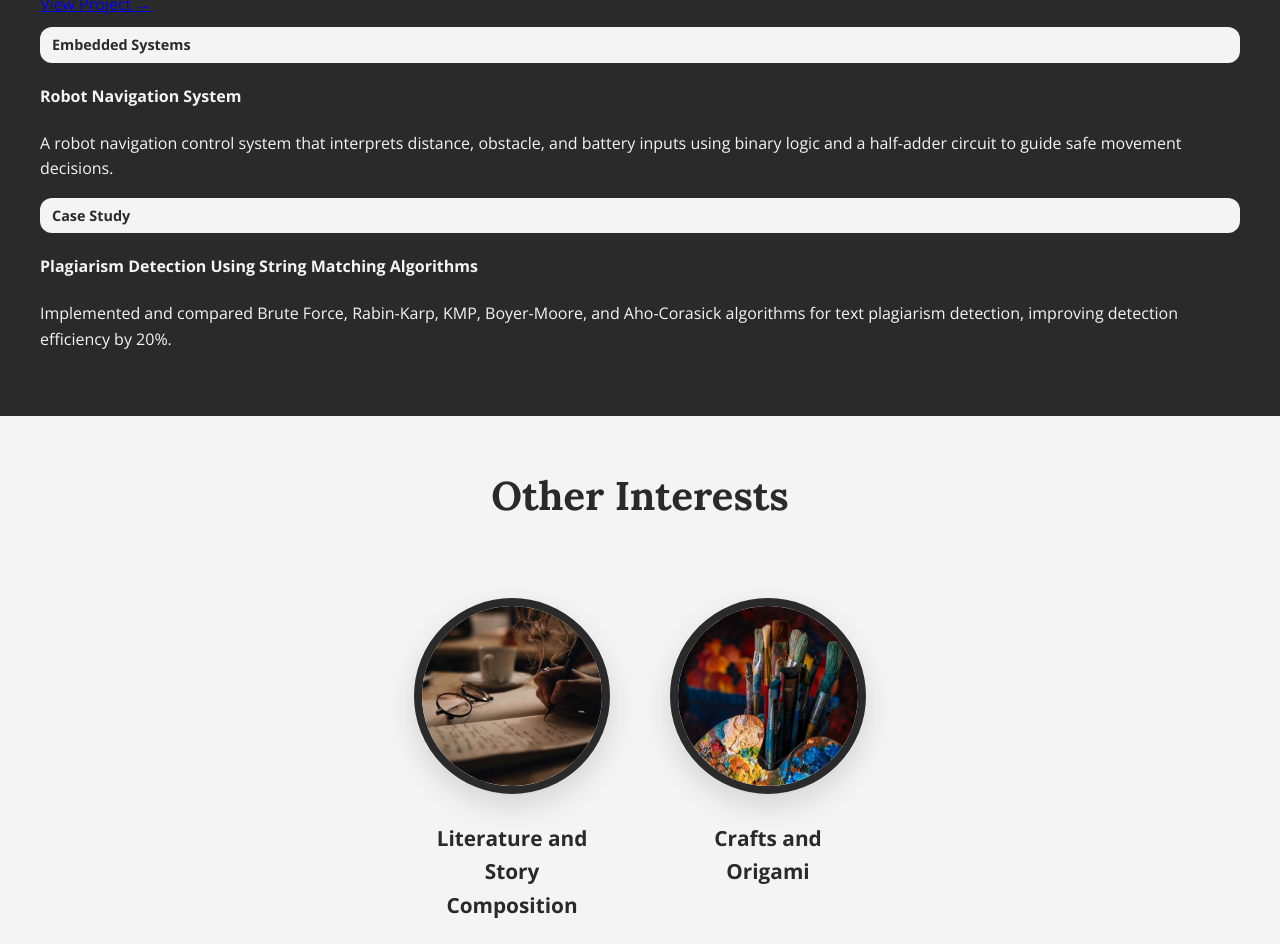
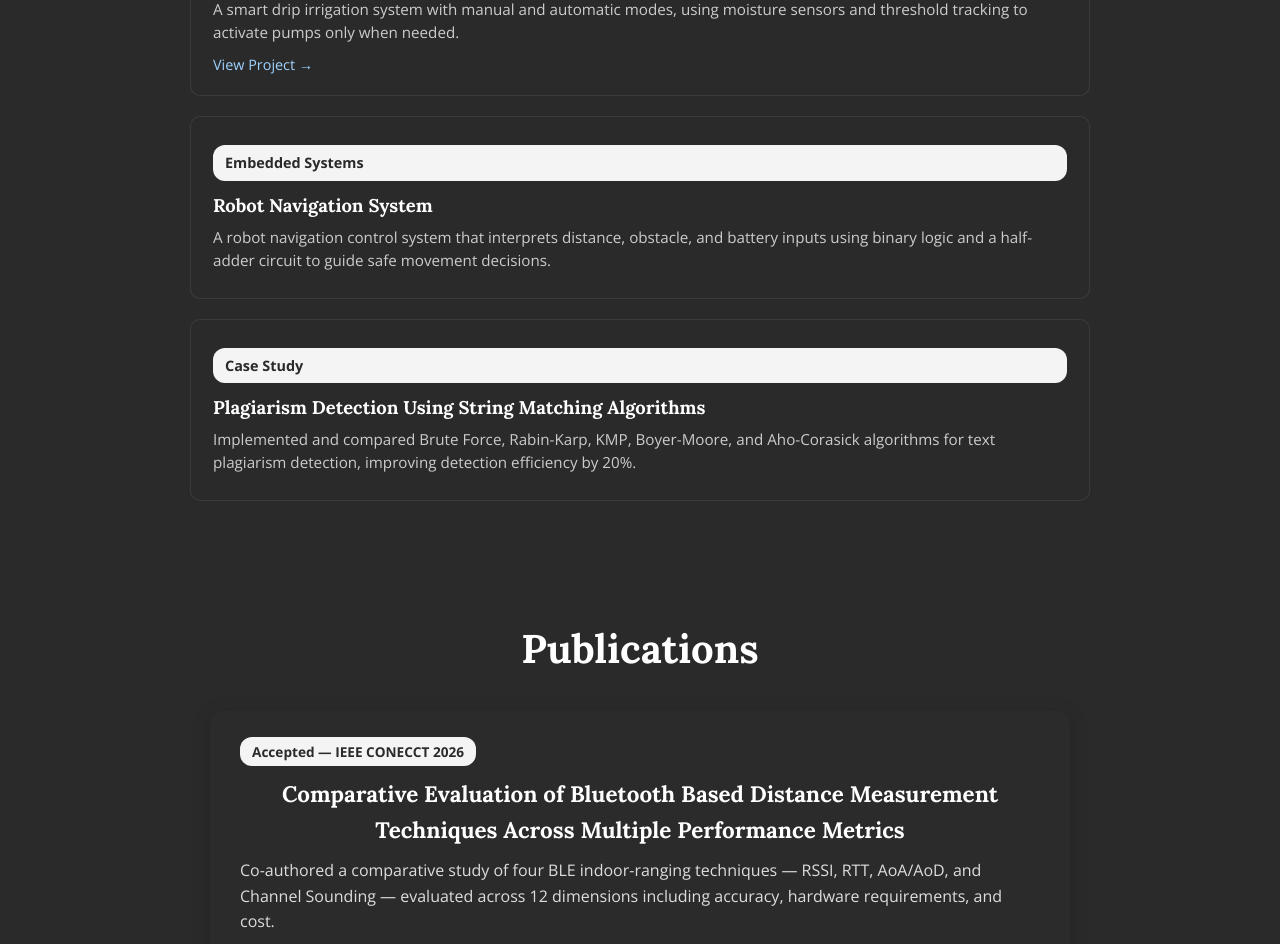
Before and after one commit to srihithathotakura/portfolio-v2, a React (Create React App) app: page / in a window 1280 px wide. Shown: the part 5780-6724 px from the top of the page. Built offline with nearby package versions, Linux system fonts and the light colour scheme.

Commit message:
Updated CSS

```diff
--- a/src/App.css
+++ b/src/App.css
@@ -569,6 +569,74 @@ h2 { font-size: 2.5rem; margin-bottom: 30px; }
   transform: scale(1.1);
 }
 
+/* ----- Other Academic Projects (lighter list style) ----- */
+.other-projects-list {
+  max-width: 900px;
+  margin: 0 auto;
+  padding: 10px 20px 20px;
+  display: flex;
+  flex-direction: column;
+  gap: 20px;
+}
+.other-project-item {
+  background: rgba(44,44,44,0.6);
+  border: 1px solid rgba(244,244,244,0.08);
+  border-radius: 10px;
+  padding: 18px 22px;
+}
+.other-project-item h4 {
+  font-family: 'Lora', serif;
+  font-size: 1.15rem;
+  color: #fff;
+  margin: 8px 0 6px;
+}
+.other-project-item p {
+  color: #ccc;
+  font-size: 0.95rem;
+  line-height: 1.5;
+  margin: 0 0 8px;
+}
+.other-project-item .text-link {
+  color: #9fd3ff;
+  font-size: 0.9rem;
+  text-decoration: none;
+}
+.other-project-item .text-link:hover {
+  text-decoration: underline;
+}
+
+/* ----- Publications Section ----- */
+.publication-card {
+  max-width: 800px;
+  margin: 0 auto;
+  background: rgba(44,44,44,0.9);
+  border-radius: 12px;
+  padding: 26px 30px;
+  box-shadow: 0 4px 20px rgba(0,0,0,0.15);
+}
+.publication-card h3 {
+  font-family: 'Lora', serif;
+  font-size: 1.4rem;
+  color: #fff;
+  margin: 0 0 10px;
+}
+.publication-card p {
+  color: #ddd;
+  font-size: 1rem;
+  line-height: 1.6;
+  margin: 6px 0;
+}
+.publication-status {
+  display: inline-block;
+  background: #F4F4F4;
+  color: #2A2A2A;
+  padding: 4px 12px;
+  border-radius: 12px;
+  font-size: 0.85rem;
+  font-weight: 600;
+  margin-bottom: 10px;
+}
+
 /* ----- Interests Section ----- */
 #interests {
   background-color: #F4F4F4;
--- a/src/App.jsx
+++ b/src/App.jsx
@@ -5,6 +5,7 @@ import Education from './components/Education';
 import Skills from './components/Skills';
 import AcademicInterests from './components/AcademicInterests';
 import Projects from './components/Projects';
+import Publications from './components/Publications';
 import Interests from './components/Interests';
 import Resume from './components/Resume';
 import Contact from './components/Contact';
@@ -19,6 +20,7 @@ const App = () => {
     skills: useRef(null),
     academicInterests: useRef(null),
     projects: useRef(null),
+    publications: useRef(null),
     interests: useRef(null),
     resume: useRef(null),
     contact: useRef(null),
@@ -36,6 +38,7 @@ const App = () => {
       <Skills ref={sectionRefs.skills} id="skills" />
       <AcademicInterests ref={sectionRefs.academicInterests} id="academic-interests" />
       <Projects ref={sectionRefs.projects} id="projects" />
+      <Publications ref={sectionRefs.publications} id="publications" />
       <Interests ref={sectionRefs.interests} id="interests" />
       <Resume ref={sectionRefs.resume} id="resume" />
       <Contact ref={sectionRefs.contact} id="contact" />
```
